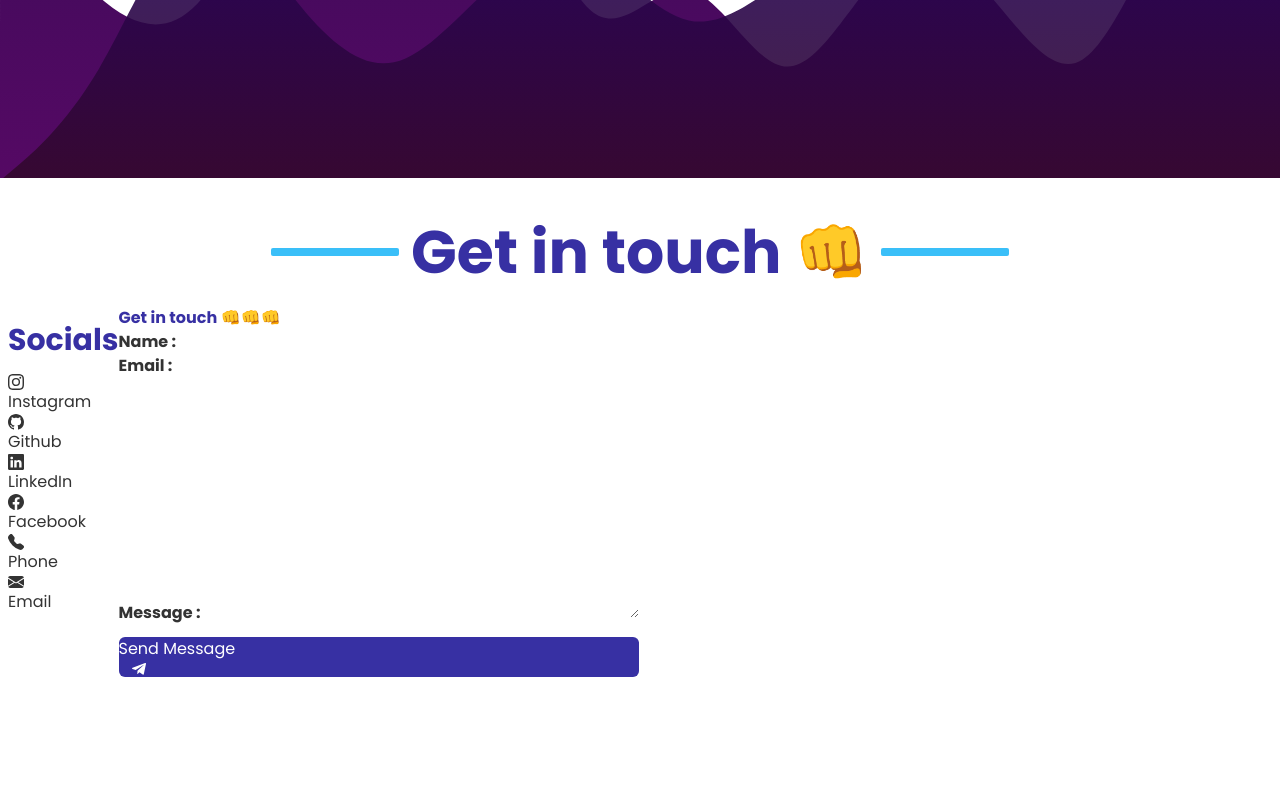
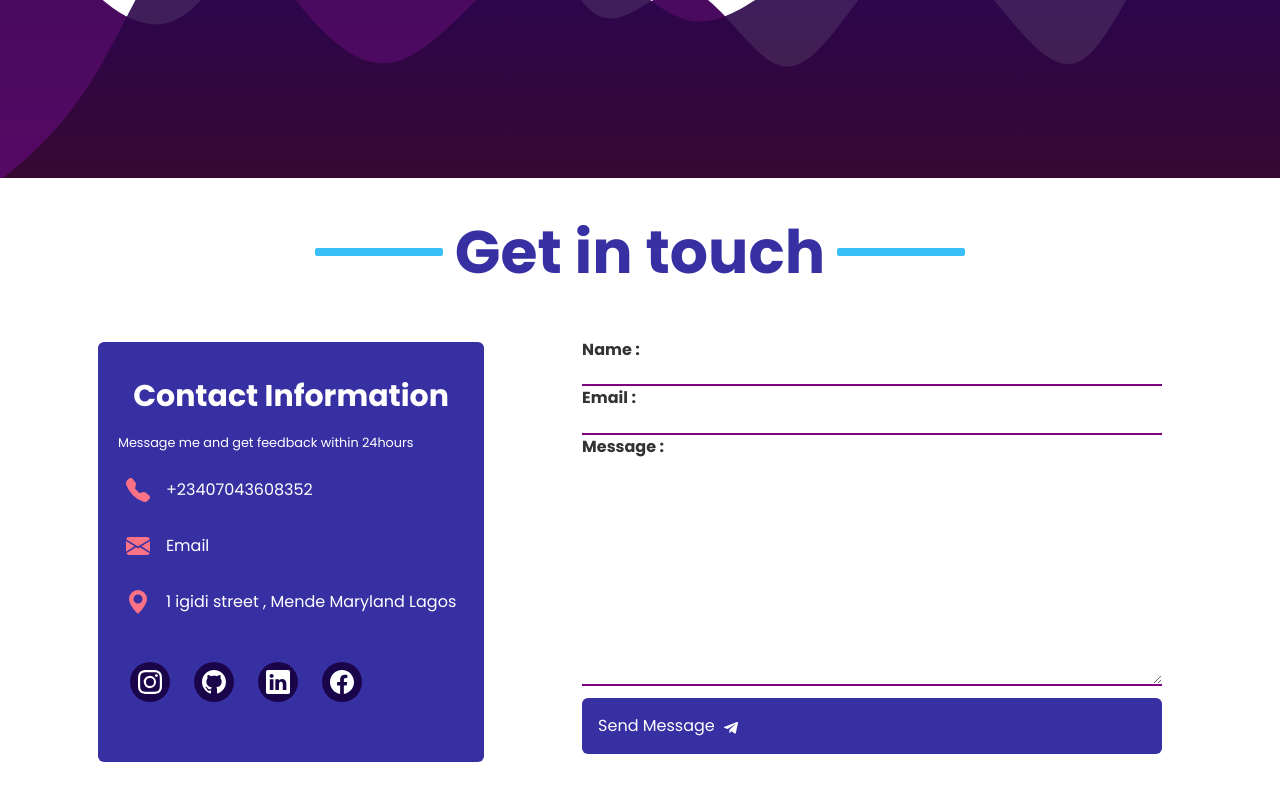
Before and after one commit to manaboy-07/Portfolio, a React (Create React App) app: page / in a window 1280 px wide. Shown: the part 1645-2445 px from the top of the page. Before the commit the page ends 2342 px from the top, so only its background shows below. Built offline with nearby package versions, Linux system fonts and the light colour scheme.

Commit message:
working on contact page

```diff
--- a/src/App.css
+++ b/src/App.css
@@ -10,7 +10,50 @@ html {
   width: 80%;
   height: 80%;
 }
+.contact {
+  width: 50%;
 
+  padding: 20px;
+}
+.socials {
+  padding: 20px;
+  height: 420px;
+}
+.media {
+  background-color: rgb(26, 5, 75);
+  border-radius: 50%;
+  padding: 8px;
+  -webkit-border-radius: 50%;
+  -moz-border-radius: 50%;
+  -ms-border-radius: 50%;
+  -o-border-radius: 50%;
+}
+.media:hover {
+  border-radius: 50%;
+  background-color: #fb7185;
+  -webkit-border-radius: 50%;
+  -moz-border-radius: 50%;
+  -ms-border-radius: 50%;
+  -o-border-radius: 50%;
+}
+.form-input {
+  font-size: 15px;
+  border: 0;
+  width: 100%;
+  color: purple;
+
+  outline: 0;
+  border-bottom: 2px solid purple;
+}
+.form-input:focus {
+  border: 0;
+
+  border-bottom: 2px solid purple;
+}
+.field {
+  display: flex;
+  flex-direction: column;
+}
 .me {
   width: 400px;
 
--- a/src/Components/Contact.jsx
+++ b/src/Components/Contact.jsx
@@ -11,14 +11,14 @@ function Contact() {
         <div className='w-24 h-2 rounded-sm bg-info md:w-32 '></div>
         <div className='mx-3'>
           <h2 className='text-4xl font-bold  text-primary md:text-6xl'>
-            Get in touch 👊
+            Get in touch
           </h2>
         </div>
         <div className='w-24 h-2 rounded-sm bg-info md:w-32 '></div>
       </div>
-      <div className="flex p-2">
-        <Socials/>
-        <Form/>
+      <div className='flex flex-col p-5 justify-evenly items-center md:flex-row'>
+        <Socials />
+        <Form />
       </div>
     </div>
   );
--- a/src/Components/Form.jsx
+++ b/src/Components/Form.jsx
@@ -77,11 +77,10 @@ function Form() {
     }
   }, [formErrors]);
   return (
-    <section>
-      <div className='contact'>
+    <section className='contact'>
+      <div>
         <div>
           <form action='' ref={formEmail} onSubmit={handleSubmit}>
-            <h1 className='text-primary font-bold'>Get in touch 👊👊👊</h1>
             <div className='field field-1 '>
               <label className='font-bold ' htmlFor='username'>
                 Name :{" "}
@@ -89,6 +88,7 @@ function Form() {
               <input
                 type='text'
                 name='username'
+                className='form-input'
                 value={form.username}
                 onChange={handleChange}
                 required
@@ -102,6 +102,7 @@ function Form() {
               <input
                 type='email'
                 name='email'
+                className='form-input'
                 required
                 value={form.email}
                 onChange={handleChange}
@@ -116,14 +117,18 @@ function Form() {
                 name='message'
                 id='message'
                 cols='30'
+                className='form-input'
                 rows='10'
                 value={form.message}
                 required
                 onChange={handleChange}></textarea>
             </div>
             <div className=' bg-primary my-3 rounded-md text-neutral'>
-              <button type='submit'>
-                Send Message <FaTelegramPlane className='ml-3 btn-icon' />
+              <button
+                type='submit'
+                className='flex p-4 items-center justify-center'>
+                <h3> Send Message</h3>{" "}
+                <FaTelegramPlane className='ml-2 mt-1 btn-icon' />
               </button>
               <ToastContainer
                 theme='colored'
--- a/src/Components/Socials.jsx
+++ b/src/Components/Socials.jsx
@@ -7,65 +7,73 @@ import {
   BsInstagram,
   BsGithub,
   BsLinkedin,
+  BsFillGeoAltFill,
   BsFacebook,
 } from "react-icons/bs";
 
 function Socials() {
   return (
-    <div className='socials'>
-      <h1 className='text-center font-bold text-3xl py-4 text-primary'>
-        Socials
+    <div className='socials bg-primary rounded-md text-white'>
+      <h1 className='text-center font-bold text-3xl py-4 text-white'>
+        Contact Information
       </h1>
+      <small>Message me and get feedback within 24hours</small>
       <div className='social-icon-container   '>
-        <div className='icon-social'>
+        <div className='mb-7'>
+          <div className='icon-social mt-4'>
+            <a href='tel:+23407043608352' className='flex'>
+              <BsFillTelephoneFill className='text-error text-2xl  m-2 ' />
+              <p className='m-2'>+23407043608352</p>
+            </a>
+          </div>
+          <div className='icon-social mt-4'>
+            <a href='mailto:manassehoruebor@gmail.com' className='flex'>
+              <BsEnvelopeFill className='text-error text-2xl m-2' />
+              <p className='m-2'>Email</p>
+            </a>
+          </div>
+          <div className='icon-social mt-4'>
+            <a href='mailto:manassehoruebor@gmail.com' className='flex'>
+              <BsFillGeoAltFill className='text-error text-2xl m-2' />
+              <p className='m-2'>1 igidi street , Mende Maryland Lagos</p>
+            </a>
+          </div>
+        </div>
+        <div className='mb-7 flex'>
+          <div className='icon-social m-3  media'>
             <a
               rel='noreferrer'
               href='https://www.instagram.com/mana___boy/'
               target='_blank'>
-            <BsInstagram className='icon-description' />
-            <p>Instagram</p>
+              <BsInstagram className='icon-description text-2xl' />
             </a>
           </div>
 
-        <div className='icon-social'>
+          <div className='icon-social m-3 media'>
             <a
               rel='noreferrer'
               href='https://github.com/manaboy-07'
               target='_blank'>
-            <BsGithub className='icon-description' />
-            <p>Github</p>
+              <BsGithub className='icon-description text-2xl' />
             </a>
           </div>
-        <div className='icon-social'>
+          <div className='icon-social m-3 media'>
             <a
               href='https://www.linkedin.com/in/oruebor-manasseh-769b041a6/'
               target='_blank'
               rel='noreferrer'
               class='home__social-icon'>
-            <BsLinkedin />
-            <p>LinkedIn</p>
+              <BsLinkedin className='text-2xl' />
             </a>
           </div>
-        <div className='icon-social'>
+          <div className='icon-social m-3 media'>
             <a
               href='https://m.facebook.com/oruebor.manasseh'
               target='_blank'
               rel='noreferrer'>
-            <BsFacebook />
-            <p>Facebook</p>
+              <BsFacebook className='text-2xl' />
             </a>
           </div>
-        <div className='icon-social'>
-          <a href='tel:+23407043608352'>
-            <BsFillTelephoneFill />
-            <p>Phone</p>
-          </a>
-        </div>
-        <div className='icon-social'>
-          <a href='mailto:manassehoruebor@gmail.com'>
-            <BsEnvelopeFill />
-            <p>Email</p>
-          </a>
         </div>
       </div>
     </div>
--- a/tailwind.config.js
+++ b/tailwind.config.js
@@ -9,24 +9,23 @@ module.exports = {
     themes: [
       {
         mytheme: {
+          primary: "#3730a3",
 
-"primary": "#3730a3",
+          secondary: "#e5e7eb",
 
-"secondary": "#e5e7eb",
+          accent: "#818cf8",
 
-"accent": "#818cf8",
+          neutral: "#FFFFFF",
 
-"neutral": "#FFFFFF",
+          "base-100": "#FFFF",
 
-"base-100": "#FFFF",
+          info: "#3ABFF8",
 
-"info": "#3ABFF8",
+          success: "#3A8F4D",
 
-"success": "#3A8F4D",
+          warning: "#FBBD23",
 
-"warning": "#FBBD23",
-
-"error": "#C92C33",
+          error: "#fb7185",
         },
       },
     ],
```
Lines whose indentation alone changed are shown as unchanged.
